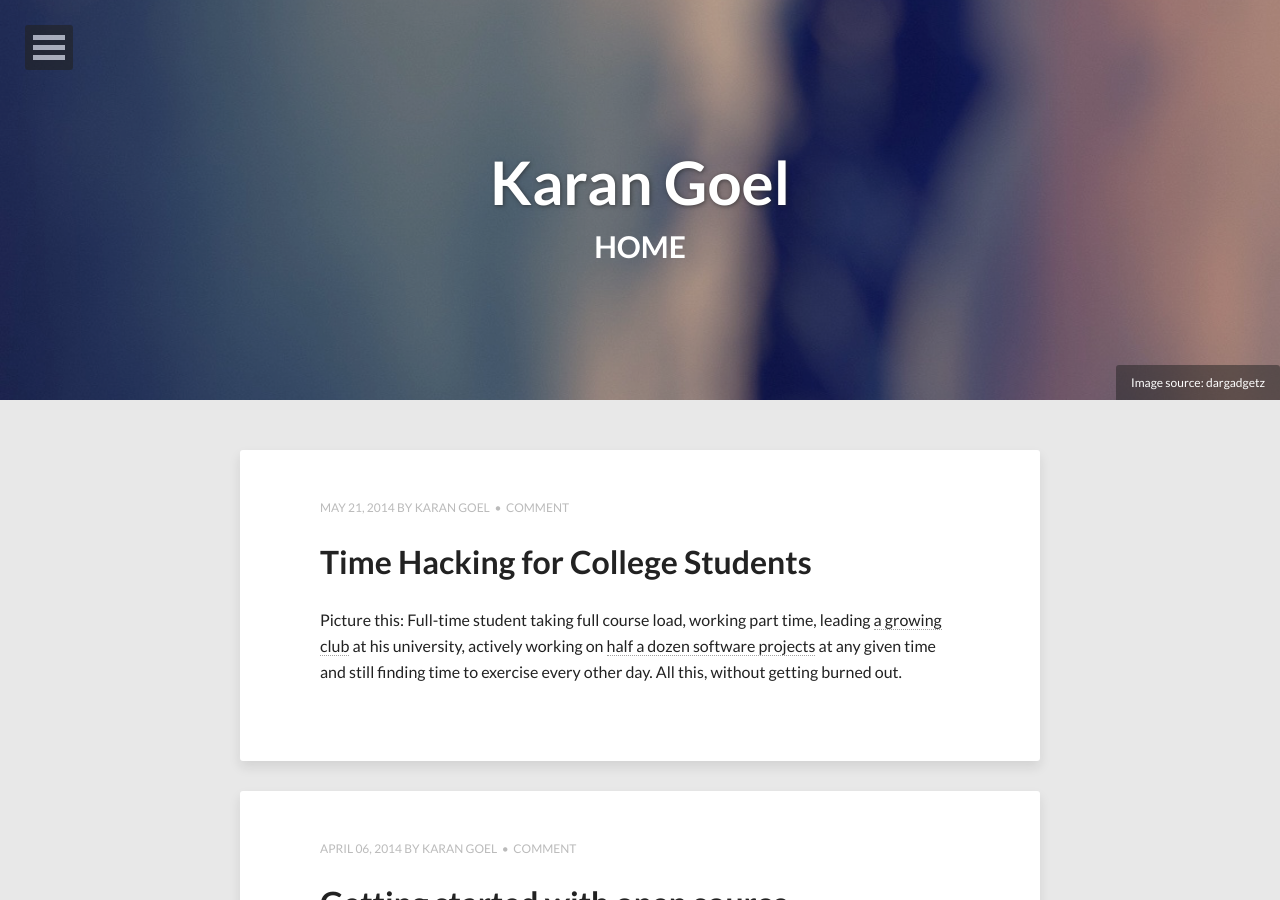
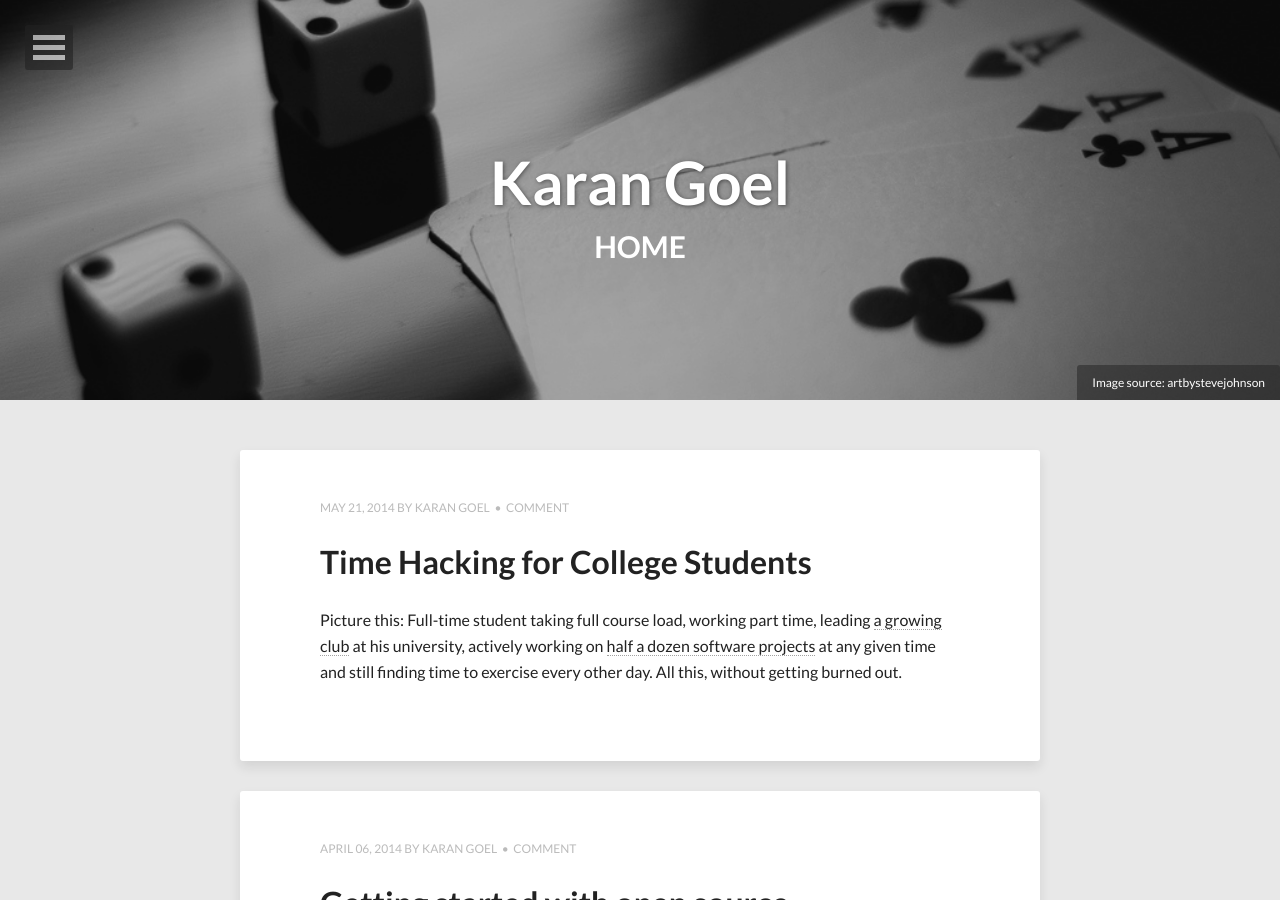
Before and after one commit to karan/oldblog, a Jekyll site: the page built from index.html, in a window 1280 px wide and 900 px high. Built offline with Jekyll 4.4.1, drawn with Linux system fonts in a browser that asks for light colours; nearby versions of some CDN libraries; the list of posts is cut into pages by our own code; comment, search, counter and statistics services are not loaded.

Commit message:
add main cover photo for homepage

```diff
--- a/index.html
+++ b/index.html
@@ -4,9 +4,9 @@ title: Home
 description: "Blog of Karan Goel."
 tags: [karan goel, karan, blog, programming, coding]
 image:
-  feature: abstract-1.jpg
-  credit: dargadgetz
-  creditlink: http://www.dargadgetz.com/ios-7-abstract-wallpaper-pack-for-iphone-5-and-ipod-touch-retina/
+  feature: main.jpg
+  credit: artbystevejohnson
+  creditlink: https://www.flickr.com/photos/artbystevejohnson/8479160301/sizes/l/
 ---
 
 {% for post in paginator.posts %}
```
Also changed, not shown: images/main.jpg (added), 3 other files.
